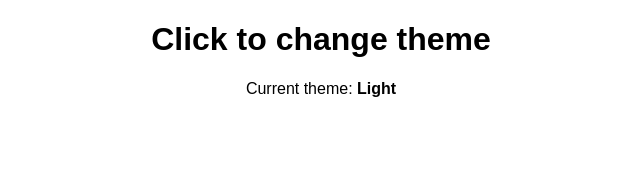
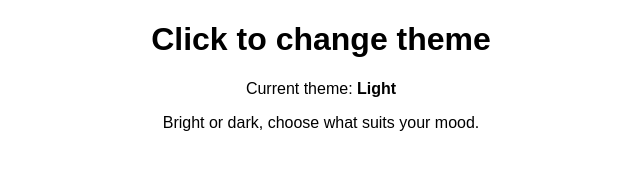
Before and after one commit to QuantumSpectre58/my-website, a plain HTML site: page index.html in a window 1280 px wide. Shown: the whole page, without its empty margins (319-959 px from the left). Drawn offline with Linux system fonts and the light colour scheme.

Commit message:
Update index.html

```diff
--- a/index.html
+++ b/index.html
@@ -3,6 +3,7 @@
   <body style="transition:.5s;text-align:center;font-family:sans-serif" data-theme="">
     <h1>Click to change theme</h1>
     <p>Current theme: <span id="theme-status" style="font-weight:bold;">Light</span></p>
+    <p>Bright or dark, choose what suits your mood.</p>
     <script>
       document.body.onclick = () => {
         document.documentElement.toggleAttribute('data-theme');
```
